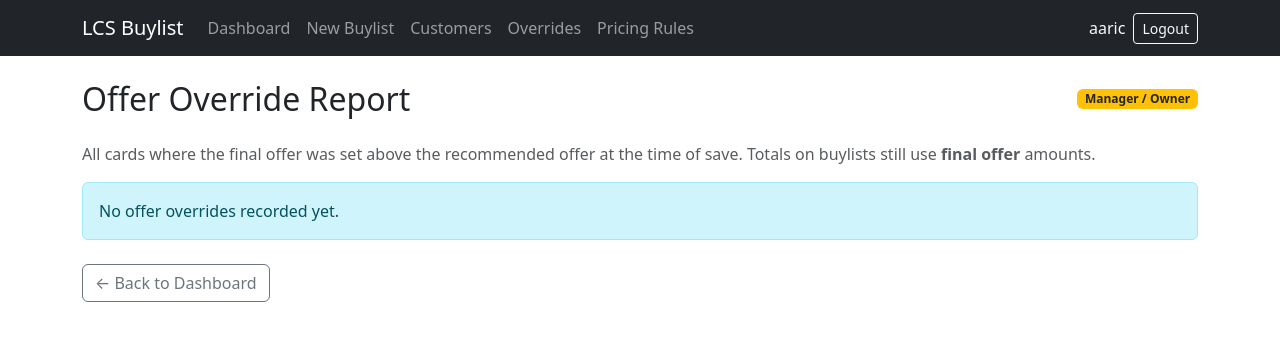
After one commit to 95b9c7/lcs-buylist-app, a Django app: page /reports/overrides/ in a window 1280 px wide. The commit adds this page. Shown: the top 341 px of the page. Run offline with Django 5.2, Linux system fonts and the light colour scheme; a user stored in the database is signed in; data comes from the database, SQL or seed files in the repository; both versions use the stored data as it was after the commit.

Commit message:
Added offer override tracking/audit log

```diff
--- a/buylists/context_processors.py
+++ b/buylists/context_processors.py
@@ -8,4 +8,5 @@ def nav_permissions(request):
         'nav_username': user.get_username() if user.is_authenticated else '',
         'nav_is_owner': user_is_owner(user),
         'nav_is_manager_or_owner': user_is_manager_or_owner(user),
+        'nav_can_view_override_report': user_is_manager_or_owner(user),
     }
--- a/buylists/models.py
+++ b/buylists/models.py
@@ -2,6 +2,7 @@ from decimal import Decimal
 
 from django.conf import settings
 from django.db import models
+from django.utils import timezone
 
 MONEY_PRECISION = Decimal('0.01')
 
@@ -104,6 +105,10 @@ class Buylist(models.Model):
         """Totals use the employee-approved final offer."""
         return self.total_final_offer_value
 
+    @property
+    def override_item_count(self):
+        return self.items.filter(override_at__isnull=False).count()
+
 
 class BuylistItem(models.Model):
     CONDITION_NM = 'NM'
@@ -163,6 +168,22 @@ class BuylistItem(models.Model):
     )
     final_offer_price = models.DecimalField(max_digits=10, decimal_places=2)
     override_reason = models.TextField(blank=True)
+    override_recommended_price = models.DecimalField(
+        max_digits=10,
+        decimal_places=2,
+        null=True,
+        blank=True,
+        editable=False,
+        help_text='Recommended offer at the time of override.',
+    )
+    override_final_price = models.DecimalField(
+        max_digits=10,
+        decimal_places=2,
+        null=True,
+        blank=True,
+        editable=False,
+        help_text='Final offer recorded at the time of override.',
+    )
     override_by = models.ForeignKey(
         settings.AUTH_USER_MODEL,
         on_delete=models.SET_NULL,
@@ -207,6 +228,33 @@ class BuylistItem(models.Model):
     def is_offer_overridden(self):
         return self.final_offer_price > self.recommended_offer_price
 
+    @property
+    def has_override_record(self):
+        return self.override_at is not None
+
+    @property
+    def override_difference(self):
+        if not self.is_offer_overridden:
+            return Decimal('0.00')
+        base = self.override_recommended_price or self.recommended_offer_price
+        final = self.override_final_price or self.final_offer_price
+        return round_money(final - base)
+
+    def apply_override_tracking(self, user=None):
+        """Snapshot override details when final offer is above recommended."""
+        if self.final_offer_price > self.recommended_offer_price:
+            self.override_recommended_price = self.recommended_offer_price
+            self.override_final_price = self.final_offer_price
+            if user and user.is_authenticated:
+                self.override_by = user
+            self.override_at = timezone.now()
+        else:
+            self.override_recommended_price = None
+            self.override_final_price = None
+            self.override_reason = ''
+            self.override_by = None
+            self.override_at = None
+
     def _base_offer_value(self):
         return (
             Decimal(self.quantity)
@@ -224,7 +272,7 @@ class BuylistItem(models.Model):
         offer_percent = self.get_offer_percent_for_buylist(self.buylist)
         return round_money(self._base_offer_value() * offer_percent)
 
-    def save(self, *args, **kwargs):
+    def save(self, *args, override_user=None, **kwargs):
         self.cash_offer_price = self.calculate_cash_offer_price()
         self.trade_offer_price = self.calculate_trade_offer_price()
         self.recommended_offer_price = self.calculate_recommended_offer_price()
@@ -233,6 +281,9 @@ class BuylistItem(models.Model):
             self.final_offer_price = self.recommended_offer_price
         else:
             self.final_offer_price = round_money(self.final_offer_price)
+
+        if not self._state.adding:
+            self.apply_override_tracking(override_user)
 
         super().save(*args, **kwargs)
 
--- a/buylists/templates/buylists/base.html
+++ b/buylists/templates/buylists/base.html
@@ -26,6 +26,11 @@
                     <li class="nav-item">
                         <a class="nav-link" href="{% url 'buylists:customer_list' %}">Customers</a>
                     </li>
+                    {% if nav_can_view_override_report %}
+                    <li class="nav-item">
+                        <a class="nav-link" href="{% url 'buylists:override_report' %}">Overrides</a>
+                    </li>
+                    {% endif %}
                     {% if nav_is_owner %}
                     <li class="nav-item">
                         <a class="nav-link" href="{% url 'buylists:pricing_rule_list' %}">Pricing Rules</a>
--- /dev/null
+++ b/buylists/templates/buylists/override_report.html
@@ -0,0 +1,63 @@
+{% extends "buylists/base.html" %}
+
+{% block title %}Offer Overrides — LCS Buylist{% endblock %}
+
+{% block content %}
+<div class="d-flex justify-content-between align-items-center mb-4">
+    <h1 class="h2 mb-0">Offer Override Report</h1>
+    <span class="badge bg-warning text-dark">Manager / Owner</span>
+</div>
+
+<p class="text-muted">
+    All cards where the final offer was set above the recommended offer at the time of save.
+    Totals on buylists still use <strong>final offer</strong> amounts.
+</p>
+
+{% if overrides %}
+<div class="alert alert-light border mb-4">
+    <strong>{{ overrides|length }}</strong> override{{ overrides|length|pluralize }}
+    · total amount above recommended: <strong>${{ total_extra|floatformat:2 }}</strong>
+</div>
+
+<div class="table-responsive">
+    <table class="table table-striped table-hover align-middle table-sm">
+        <thead class="table-dark">
+            <tr>
+                <th>When</th>
+                <th>Customer</th>
+                <th>Buylist</th>
+                <th>Card</th>
+                <th class="text-end">Recommended</th>
+                <th class="text-end">Final</th>
+                <th class="text-end">+ Over</th>
+                <th>Reason</th>
+                <th>By</th>
+            </tr>
+        </thead>
+        <tbody>
+            {% for item in overrides %}
+            <tr>
+                <td class="text-nowrap">{{ item.override_at|date:"M j, Y g:i A" }}</td>
+                <td>{{ item.buylist.customer.name }}</td>
+                <td>
+                    <a href="{% url 'buylists:buylist_detail' pk=item.buylist.pk %}">#{{ item.buylist.pk }}</a>
+                </td>
+                <td>{{ item.card_name }}</td>
+                <td class="text-end">${{ item.override_recommended_price|floatformat:2 }}</td>
+                <td class="text-end fw-semibold">${{ item.override_final_price|floatformat:2 }}</td>
+                <td class="text-end text-warning fw-semibold">+${{ item.override_difference|floatformat:2 }}</td>
+                <td>{{ item.override_reason }}</td>
+                <td>{{ item.override_by.username|default:"—" }}</td>
+            </tr>
+            {% endfor %}
+        </tbody>
+    </table>
+</div>
+{% else %}
+<div class="alert alert-info">No offer overrides recorded yet.</div>
+{% endif %}
+
+<p class="mt-4">
+    <a href="{% url 'buylists:dashboard' %}" class="btn btn-outline-secondary">← Back to Dashboard</a>
+</p>
+{% endblock %}
--- a/buylists/urls.py
+++ b/buylists/urls.py
@@ -49,6 +49,7 @@ urlpatterns = [
         views.buylistitem_delete,
         name='buylistitem_delete',
     ),
+    path('reports/overrides/', views.override_report, name='override_report'),
     path('pricing-rules/', views.pricing_rule_list, name='pricing_rule_list'),
     path('pricing-rules/new/', views.pricing_rule_create, name='pricing_rule_create'),
     path(
--- a/buylists/views.py
+++ b/buylists/views.py
@@ -162,6 +162,7 @@ def buylist_detail(request, pk):
         'status_form': status_form,
         'payment_form': payment_form,
         'can_manage_settings': can_manage_settings,
+        'override_item_count': buylist.override_item_count,
     })
 
 
@@ -196,6 +197,10 @@ def buylist_export_csv(request, pk):
         'Recommended Offer Price',
         'Final Offer Price',
         'Override Reason',
+        'Override Recommended',
+        'Override Final',
+        'Override By',
+        'Override At',
         'Notes',
     ])
 
@@ -216,6 +221,10 @@ def buylist_export_csv(request, pk):
             item.recommended_offer_price,
             item.final_offer_price,
             item.override_reason,
+            item.override_recommended_price,
+            item.override_final_price,
+            item.override_by.username if item.override_by else '',
+            item.override_at,
             item.notes,
         ])
 
@@ -257,7 +266,7 @@ def buylist_update_payment_choice(request, pk):
     if form.is_valid():
         form.save()
         for item in buylist.items.all():
-            item.save()
+            item.save(override_user=request.user)
         if buylist.payment_choice:
             label = buylist.get_payment_choice_display()
             messages.success(request, f'Payment choice set to {label}.')
@@ -276,7 +285,7 @@ def buylistitem_create(request, buylist_pk):
         if form.is_valid():
             item = form.save(commit=False)
             item.buylist = buylist
-            item.save()
+            item.save(override_user=request.user)
             messages.success(request, f'Added "{item.card_name}".')
             return redirect('buylists:buylist_detail', pk=buylist.pk)
     else:
@@ -325,6 +334,22 @@ def buylistitem_delete(request, buylist_pk, pk):
     })
 
 
+@manager_or_owner_required
+def override_report(request):
+    overrides = (
+        BuylistItem.objects.filter(override_at__isnull=False)
+        .select_related('buylist__customer', 'override_by')
+        .order_by('-override_at')
+    )
+    total_extra = round_money(
+        sum(item.override_difference for item in overrides)
+    )
+    return render(request, 'buylists/override_report.html', {
+        'overrides': overrides,
+        'total_extra': total_extra,
+    })
+
+
 @owner_required
 def pricing_rule_list(request):
     rules = PricingRule.objects.all()
```
Also changed, not shown: buylists/admin.py (+9 -1 lines), buylists/forms.py (+1 -12 lines), buylists/templates/buylists/buylist_detail.html (+21 -3 lines), buylists/migrations/0007_override_price_snapshots.py (added), db.sqlite3.
